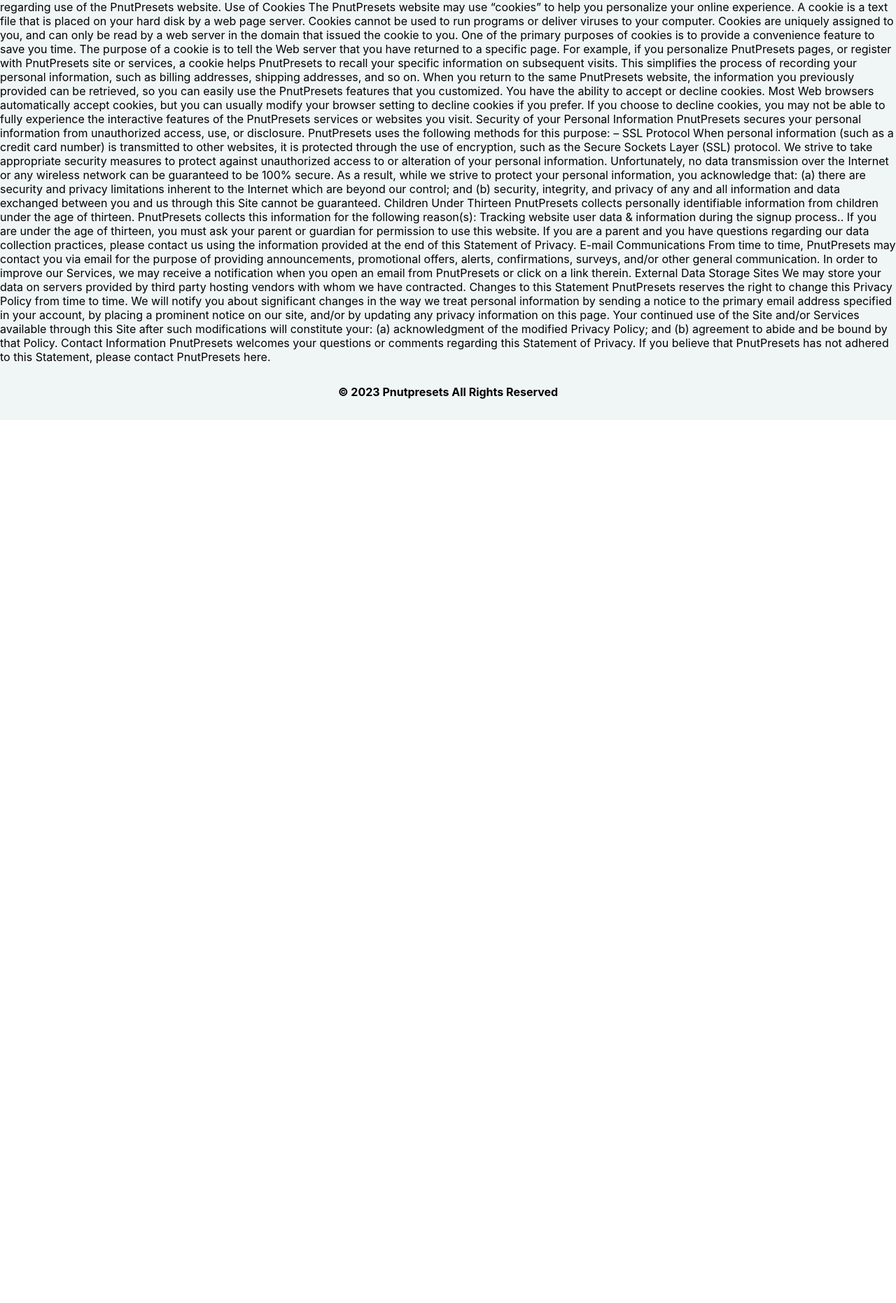
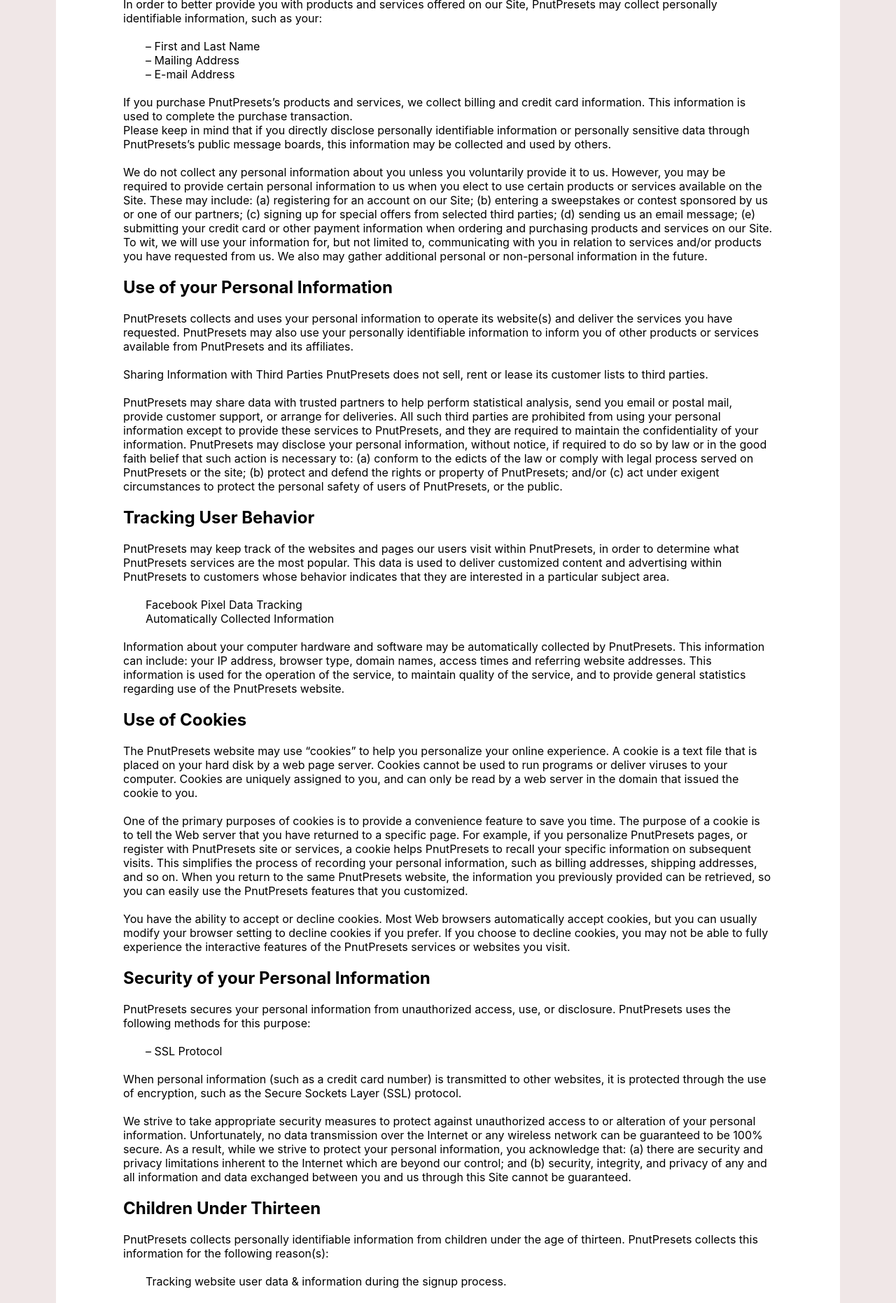
Before and after one commit to thethanyliu/lightroom-presets-storefront, a Next.js app: page /terms-and-conditions in a window 1280 px wide. Shown: the part 480-2342 px from the top of the page at 70% size. Before the commit the page ends 1080 px from the top, so only its background shows below. Built offline with nearby package versions, Linux system fonts and the light colour scheme; no server answers.

Commit message:
updated t and c

```diff
--- a/src/components/Footer.jsx
+++ b/src/components/Footer.jsx
@@ -1,11 +1,12 @@
 import React from 'react'
-import { AiFillInstagram } from "react-icons/ai"
 import classes from "./Footer.module.css"
+import Link from 'next/link'
 
 const Footer = () => {
   return (
     <div className={classes.footer}>
       <p>&copy; 2023 Pnutpresets All Rights Reserved</p>
+      <Link href="/terms-and-conditions">something</Link>
     </div>
   )
 }
--- a/src/components/ImageSection.module.css
+++ b/src/components/ImageSection.module.css
@@ -51,11 +51,6 @@
 }
 
 @media (min-width: 768px) {
-  .sliderContainer {
-    padding-left: 1rem;
-    padding-right: 1rem;
-  }
-
   .imageSectionContainer {
     padding-left: 10rem;
     padding-right: 10rem;
--- a/src/components/Info.module.css
+++ b/src/components/Info.module.css
@@ -3,7 +3,7 @@
   font-size: 40px;
   gap: 20px;
   justify-content: center;
-  padding: 3rem 0 3rem 0;
+  padding: 3.5rem 0 3.5rem 0;
 }
 
 .infoDiv {
--- a/src/components/LoadingPage.module.css
+++ b/src/components/LoadingPage.module.css
@@ -4,5 +4,4 @@
     height: 100vh;
     justify-content: center;
     align-items: center;
-
 }
--- a/src/pages/_app.js
+++ b/src/pages/_app.js
@@ -1,6 +1,6 @@
 import "@/styles/globals.css";
 import "@/styles/slug.css";
-import "@/styles/tutorial.css";
+import "@/styles/misc.css";
 import "@/styles/success.css";
 import "@/styles/products.css";
 import React from "react";
--- a/src/pages/products/index.js
+++ b/src/pages/products/index.js
@@ -14,7 +14,7 @@ const product = ({ products }) => {
     <>
       <div className="products">
         {uniqProducts?.map((product) => {
-          return <Product product={product} width={window.innerWidth > 768 ? 350: 150} height={window.innerWidth > 768 ? 350: 150} />;
+          return <Product product={product} width={window.innerWidth >= 768 ? 350: 150} height={window.innerWidth >= 768 ? 350: 150} />;
         })}
       </div>
     </>
--- a/src/pages/terms-and-conditions.js
+++ b/src/pages/terms-and-conditions.js
@@ -1,126 +1,249 @@
 import React from "react";
 
-const TermsAndConditions = () => {
+const termsAndConditions = () => {
   return (
-    <div>
-      Our website address is: pnutpresets.com Protecting your private
-      information is our priority. This Statement of Privacy applies to
-      www.pnutpresets.com and PnutPresets and governs data collection and usage.
-      For the purposes of this Privacy Policy, unless otherwise noted, all
-      references to PnutPresets include www.PnutPresets.comm and PnutPresets.
-      The PnutPresets website for selling music devices & electronic headsets.
-      By using the PnutPresets website, you consent to the data practices
-      described in this statement. Collection of your Personal Information In
-      order to better provide you with products and services offered on our
-      Site, PnutPresets may collect personally identifiable information, such as
-      your: – First and Last Name – Mailing Address – E-mail Address If you
-      purchase PnutPresets’s products and services, we collect billing and
-      credit card information. This information is used to complete the purchase
-      transaction. Please keep in mind that if you directly disclose personally
-      identifiable information or personally sensitive data through
-      PnutPresets’s public message boards, this information may be collected and
-      used by others. We do not collect any personal information about you
-      unless you voluntarily provide it to us. However, you may be required to
-      provide certain personal information to us when you elect to use certain
-      products or services available on the Site. These may include: (a)
-      registering for an account on our Site; (b) entering a sweepstakes or
-      contest sponsored by us or one of our partners; (c) signing up for special
-      offers from selected third parties; (d) sending us an email message; (e)
-      submitting your credit card or other payment information when ordering and
-      purchasing products and services on our Site. To wit, we will use your
-      information for, but not limited to, communicating with you in relation to
-      services and/or products you have requested from us. We also may gather
-      additional personal or non-personal information in the future. Use of your
-      Personal Information PnutPresets collects and uses your personal
-      information to operate its website(s) and deliver the services you have
-      requested. PnutPresets may also use your personally identifiable
-      information to inform you of other products or services available from
-      PnutPresets and its affiliates. Sharing Information with Third Parties
-      PnutPresets does not sell, rent or lease its customer lists to third
-      parties. PnutPresets may share data with trusted partners to help perform
-      statistical analysis, send you email or postal mail, provide customer
-      support, or arrange for deliveries. All such third parties are prohibited
-      from using your personal information except to provide these services to
-      PnutPresets, and they are required to maintain the confidentiality of your
-      information. PnutPresets may disclose your personal information, without
-      notice, if required to do so by law or in the good faith belief that such
-      action is necessary to: (a) conform to the edicts of the law or comply
-      with legal process served on PnutPresets or the site; (b) protect and
-      defend the rights or property of PnutPresets; and/or (c) act under exigent
-      circumstances to protect the personal safety of users of PnutPresets, or
-      the public. Tracking User Behavior PnutPresets may keep track of the
-      websites and pages our users visit within PnutPresets, in order to
-      determine what PnutPresets services are the most popular. This data is
-      used to deliver customized content and advertising within PnutPresets to
-      customers whose behavior indicates that they are interested in a
-      particular subject area. Facebook Pixel Data Tracking Automatically
-      Collected Information Information about your computer hardware and
-      software may be automatically collected by PnutPresets. This information
-      can include: your IP address, browser type, domain names, access times and
-      referring website addresses. This information is used for the operation of
-      the service, to maintain quality of the service, and to provide general
-      statistics regarding use of the PnutPresets website. Use of Cookies The
-      PnutPresets website may use “cookies” to help you personalize your online
-      experience. A cookie is a text file that is placed on your hard disk by a
-      web page server. Cookies cannot be used to run programs or deliver viruses
-      to your computer. Cookies are uniquely assigned to you, and can only be
-      read by a web server in the domain that issued the cookie to you. One of
-      the primary purposes of cookies is to provide a convenience feature to
-      save you time. The purpose of a cookie is to tell the Web server that you
-      have returned to a specific page. For example, if you personalize
-      PnutPresets pages, or register with PnutPresets site or services, a cookie
-      helps PnutPresets to recall your specific information on subsequent
-      visits. This simplifies the process of recording your personal
-      information, such as billing addresses, shipping addresses, and so on.
-      When you return to the same PnutPresets website, the information you
-      previously provided can be retrieved, so you can easily use the
-      PnutPresets features that you customized. You have the ability to accept
-      or decline cookies. Most Web browsers automatically accept cookies, but
-      you can usually modify your browser setting to decline cookies if you
-      prefer. If you choose to decline cookies, you may not be able to fully
-      experience the interactive features of the PnutPresets services or
-      websites you visit. Security of your Personal Information PnutPresets
-      secures your personal information from unauthorized access, use, or
-      disclosure. PnutPresets uses the following methods for this purpose: – SSL
-      Protocol When personal information (such as a credit card number) is
-      transmitted to other websites, it is protected through the use of
-      encryption, such as the Secure Sockets Layer (SSL) protocol. We strive to
-      take appropriate security measures to protect against unauthorized access
-      to or alteration of your personal information. Unfortunately, no data
-      transmission over the Internet or any wireless network can be guaranteed
-      to be 100% secure. As a result, while we strive to protect your personal
-      information, you acknowledge that: (a) there are security and privacy
-      limitations inherent to the Internet which are beyond our control; and (b)
-      security, integrity, and privacy of any and all information and data
-      exchanged between you and us through this Site cannot be guaranteed.
-      Children Under Thirteen PnutPresets collects personally identifiable
-      information from children under the age of thirteen. PnutPresets collects
-      this information for the following reason(s): Tracking website user data &
-      information during the signup process.. If you are under the age of
-      thirteen, you must ask your parent or guardian for permission to use this
-      website. If you are a parent and you have questions regarding our data
-      collection practices, please contact us using the information provided at
-      the end of this Statement of Privacy. E-mail Communications From time to
-      time, PnutPresets may contact you via email for the purpose of providing
-      announcements, promotional offers, alerts, confirmations, surveys, and/or
-      other general communication. In order to improve our Services, we may
-      receive a notification when you open an email from PnutPresets or click on
-      a link therein. External Data Storage Sites We may store your data on
-      servers provided by third party hosting vendors with whom we have
-      contracted. Changes to this Statement PnutPresets reserves the right to
-      change this Privacy Policy from time to time. We will notify you about
-      significant changes in the way we treat personal information by sending a
-      notice to the primary email address specified in your account, by placing
-      a prominent notice on our site, and/or by updating any privacy information
-      on this page. Your continued use of the Site and/or Services available
-      through this Site after such modifications will constitute your: (a)
-      acknowledgment of the modified Privacy Policy; and (b) agreement to abide
-      and be bound by that Policy. Contact Information PnutPresets welcomes your
-      questions or comments regarding this Statement of Privacy. If you believe
-      that PnutPresets has not adhered to this Statement, please contact
-      PnutPresets here.
+    <div className="misc-container">
+      <div className="misc-inner-container">
+        <h1>Terms and Conditions</h1>
+        <br />
+        <p>Our website address is: pnutpresets.com </p>
+        <br />
+        <p>
+          Protecting your private information is our priority. This Statement of
+          Privacy applies to www.pnutpresets.com and PnutPresets and governs
+          data collection and usage. For the purposes of this Privacy Policy,
+          unless otherwise noted, all references to PnutPresets include
+          www.pnutpresets.com and PnutPresets. The PnutPresets website for
+          selling music devices & electronic headsets. By using the PnutPresets
+          website, you consent to the data practices described in this
+          statement.{" "}
+        </p>
+        <br />
+        <h2>Collection of your Personal Information </h2>
+        <br />
+        <p>
+          In order to better provide you with products and services offered on
+          our Site, PnutPresets may collect personally identifiable information,
+          such as your:
+        </p>
+        <br />
+        <ul>
+          <li className="bullet-point">– First and Last Name</li>
+          <li className="bullet-point">– Mailing Address </li>
+          <li className="bullet-point">– E-mail Address </li>
+        </ul>
+        <br />
+        <p>
+          If you purchase PnutPresets’s products and services, we collect
+          billing and credit card information. This information is used to
+          complete the purchase transaction.
+        </p>
+        <p>
+          Please keep in mind that if you directly disclose personally
+          identifiable information or personally sensitive data through
+          PnutPresets’s public message boards, this information may be collected
+          and used by others.
+        </p>
+        <br />
+        <p>
+          We do not collect any personal information about you unless you
+          voluntarily provide it to us. However, you may be required to provide
+          certain personal information to us when you elect to use certain
+          products or services available on the Site. These may include: (a)
+          registering for an account on our Site; (b) entering a sweepstakes or
+          contest sponsored by us or one of our partners; (c) signing up for
+          special offers from selected third parties; (d) sending us an email
+          message; (e) submitting your credit card or other payment information
+          when ordering and purchasing products and services on our Site. To
+          wit, we will use your information for, but not limited to,
+          communicating with you in relation to services and/or products you
+          have requested from us. We also may gather additional personal or
+          non-personal information in the future.
+        </p>
+        <br />
+        <h2>Use of your Personal Information</h2>
+        <br />
+        <p>
+          PnutPresets collects and uses your personal information to operate its
+          website(s) and deliver the services you have requested. PnutPresets
+          may also use your personally identifiable information to inform you of
+          other products or services available from PnutPresets and its
+          affiliates.
+        </p>
+        <br />
+        <p>
+          Sharing Information with Third Parties PnutPresets does not sell, rent
+          or lease its customer lists to third parties.
+        </p>
+        <br />
+        <p>
+          PnutPresets may share data with trusted partners to help perform
+          statistical analysis, send you email or postal mail, provide customer
+          support, or arrange for deliveries. All such third parties are
+          prohibited from using your personal information except to provide
+          these services to PnutPresets, and they are required to maintain the
+          confidentiality of your information. PnutPresets may disclose your
+          personal information, without notice, if required to do so by law or
+          in the good faith belief that such action is necessary to: (a) conform
+          to the edicts of the law or comply with legal process served on
+          PnutPresets or the site; (b) protect and defend the rights or property
+          of PnutPresets; and/or (c) act under exigent circumstances to protect
+          the personal safety of users of PnutPresets, or the public.
+        </p>
+        <br />
+        <h2>Tracking User Behavior</h2>
+        <br />
+        <p>
+          PnutPresets may keep track of the websites and pages our users visit
+          within PnutPresets, in order to determine what PnutPresets services
+          are the most popular. This data is used to deliver customized content
+          and advertising within PnutPresets to customers whose behavior
+          indicates that they are interested in a particular subject area.
+        </p>
+        <br />
+        <ul>
+          <li className="bullet-point">Facebook Pixel Data Tracking </li>
+          <li className="bullet-point">Automatically Collected Information</li>
+        </ul>
+        <br />
+        <p>
+          Information about your computer hardware and software may be
+          automatically collected by PnutPresets. This information can include:
+          your IP address, browser type, domain names, access times and
+          referring website addresses. This information is used for the
+          operation of the service, to maintain quality of the service, and to
+          provide general statistics regarding use of the PnutPresets website.
+        </p>
+        <br />
+        <h2>Use of Cookies</h2>
+        <br />
+        <p>
+          The PnutPresets website may use “cookies” to help you personalize your
+          online experience. A cookie is a text file that is placed on your hard
+          disk by a web page server. Cookies cannot be used to run programs or
+          deliver viruses to your computer. Cookies are uniquely assigned to
+          you, and can only be read by a web server in the domain that issued
+          the cookie to you.
+        </p>
+        <br />
+        <p>
+          One of the primary purposes of cookies is to provide a convenience
+          feature to save you time. The purpose of a cookie is to tell the Web
+          server that you have returned to a specific page. For example, if you
+          personalize PnutPresets pages, or register with PnutPresets site or
+          services, a cookie helps PnutPresets to recall your specific
+          information on subsequent visits. This simplifies the process of
+          recording your personal information, such as billing addresses,
+          shipping addresses, and so on. When you return to the same PnutPresets
+          website, the information you previously provided can be retrieved, so
+          you can easily use the PnutPresets features that you customized.
+        </p>
+        <br />
+        <p>
+          You have the ability to accept or decline cookies. Most Web browsers
+          automatically accept cookies, but you can usually modify your browser
+          setting to decline cookies if you prefer. If you choose to decline
+          cookies, you may not be able to fully experience the interactive
+          features of the PnutPresets services or websites you visit.
+        </p>
+        <br />
+        <h2>Security of your Personal Information </h2>
+        <br />
+        <p>
+          PnutPresets secures your personal information from unauthorized
+          access, use, or disclosure. PnutPresets uses the following methods for
+          this purpose:
+        </p>
+        <br />
+        <ul>
+          <li className="bullet-point">– SSL Protocol</li>
+        </ul>
+        <br />
+        <p>
+          When personal information (such as a credit card number) is
+          transmitted to other websites, it is protected through the use of
+          encryption, such as the Secure Sockets Layer (SSL) protocol.
+        </p>
+        <br />
+        <p>
+          We strive to take appropriate security measures to protect against
+          unauthorized access to or alteration of your personal information.
+          Unfortunately, no data transmission over the Internet or any wireless
+          network can be guaranteed to be 100% secure. As a result, while we
+          strive to protect your personal information, you acknowledge that: (a)
+          there are security and privacy limitations inherent to the Internet
+          which are beyond our control; and (b) security, integrity, and privacy
+          of any and all information and data exchanged between you and us
+          through this Site cannot be guaranteed.
+        </p>
+        <br />
+        <h2>Children Under Thirteen</h2>
+        <br />
+        <p>
+          PnutPresets collects personally identifiable information from children
+          under the age of thirteen. PnutPresets collects this information for
+          the following reason(s):
+        </p>
+        <br />
+        <ul>
+          <li className="bullet-point">
+            Tracking website user data & information during the signup process.{" "}
+          </li>
+        </ul>
+        <br />
+        <p>
+          If you are under the age of thirteen, you must ask your parent or
+          guardian for permission to use this website. If you are a parent and
+          you have questions regarding our data collection practices, please
+          contact us using the information provided at the end of this Statement
+          of Privacy.
+        </p>
+        <br />
+        <h2>E-mail Communications</h2>
+        <br />
+        <p>
+          From time to time, PnutPresets may contact you via email for the
+          purpose of providing announcements, promotional offers, alerts,
+          confirmations, surveys, and/or other general communication. In order
+          to improve our Services, we may receive a notification when you open
+          an email from PnutPresets or click on a link therein.
+        </p>
+        <br />
+        <h2>External Data Storage Sites</h2>
+        <br />
+        <p>
+          We may store your data on servers provided by third party hosting
+          vendors with whom we have contracted.
+        </p>
+
+        <br />
+
+        <h2>Changes to this Statement</h2>
+        <br />
+        <p>
+          PnutPresets reserves the right to change this Privacy Policy from time
+          to time. We will notify you about significant changes in the way we
+          treat personal information by sending a notice to the primary email
+          address specified in your account, by placing a prominent notice on
+          our site, and/or by updating any privacy information on this page.
+          Your continued use of the Site and/or Services available through this
+          Site after such modifications will constitute your: (a) acknowledgment
+          of the modified Privacy Policy; and (b) agreement to abide and be
+          bound by that Policy.
+        </p>
+        <br />
+
+        <h2>Contact Information</h2>
+        <br />
+
+        <p>
+          PnutPresets welcomes your questions or comments regarding this
+          Statement of Privacy. If you believe that PnutPresets has not adhered
+          to this Statement, please contact PnutPresets here.
+        </p>
+      </div>
     </div>
   );
 };
 
-export default TermsAndConditions;
+export default termsAndConditions;
--- a/src/pages/tutorial.js
+++ b/src/pages/tutorial.js
@@ -2,8 +2,8 @@ import React from "react";
 
 const tutorial = () => {
   return (
-    <div className="tutorial-container">
-      <div className="tutorial">
+    <div className="misc-container">
+      <div className="misc-inner-container">
         <h1>For Mobile </h1>
         <br />
         <h2>IOS</h2>
--- a/src/styles/tutorial.css
+++ b/src/styles/misc.css
@@ -1,9 +1,9 @@
-.tutorial-container {
+.misc-container {
     display: flex;
     background-color: rgb(240, 231, 231);
   }
 
-  .tutorial {
+  .misc-inner-container {
     display: flex;
     flex-direction: column;
     background-color: white;
@@ -12,6 +12,10 @@
     padding: 5rem 6rem 5rem 6rem;
   }
 
-  .tutorial p {
-    font-size: 20px;
+  .misc-inner-container p {
+    font-size: 16px;
   }
+
+  .bullet-point {
+    font-size: 16px;
+  }
```
